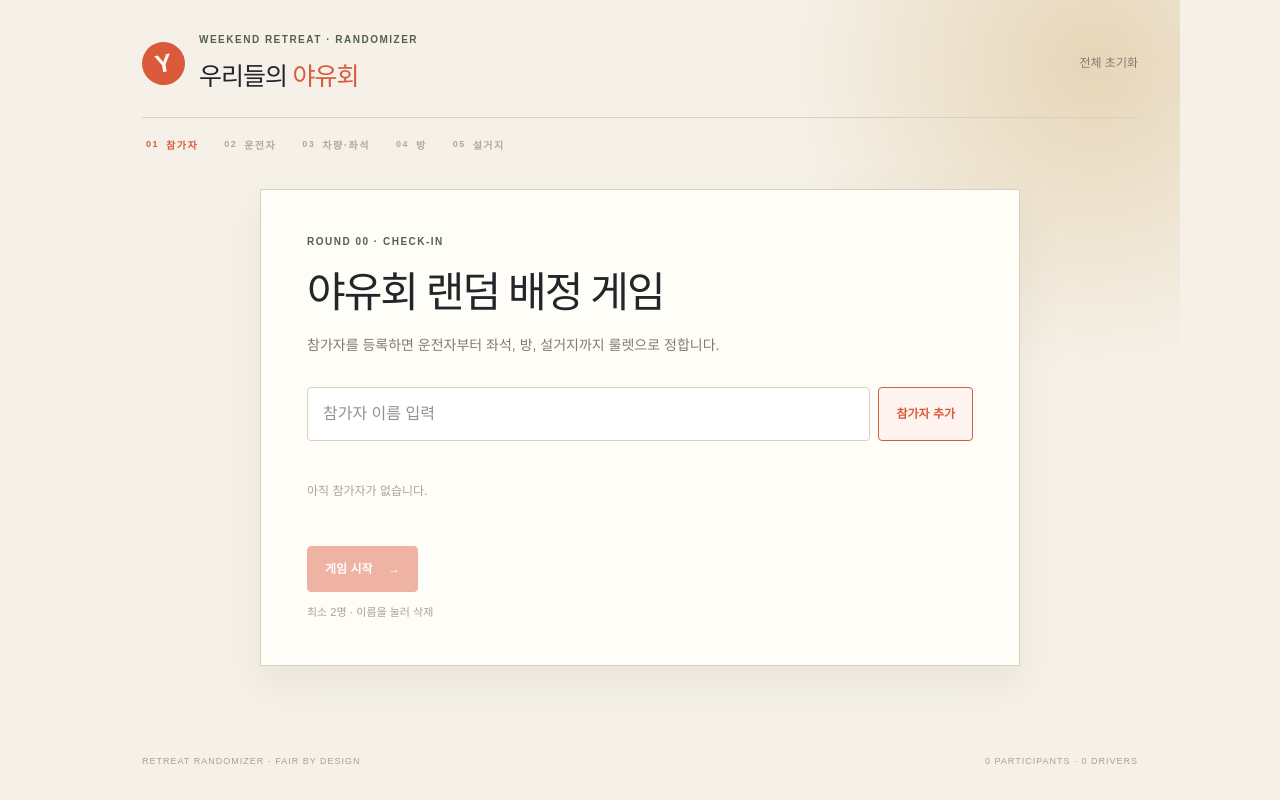
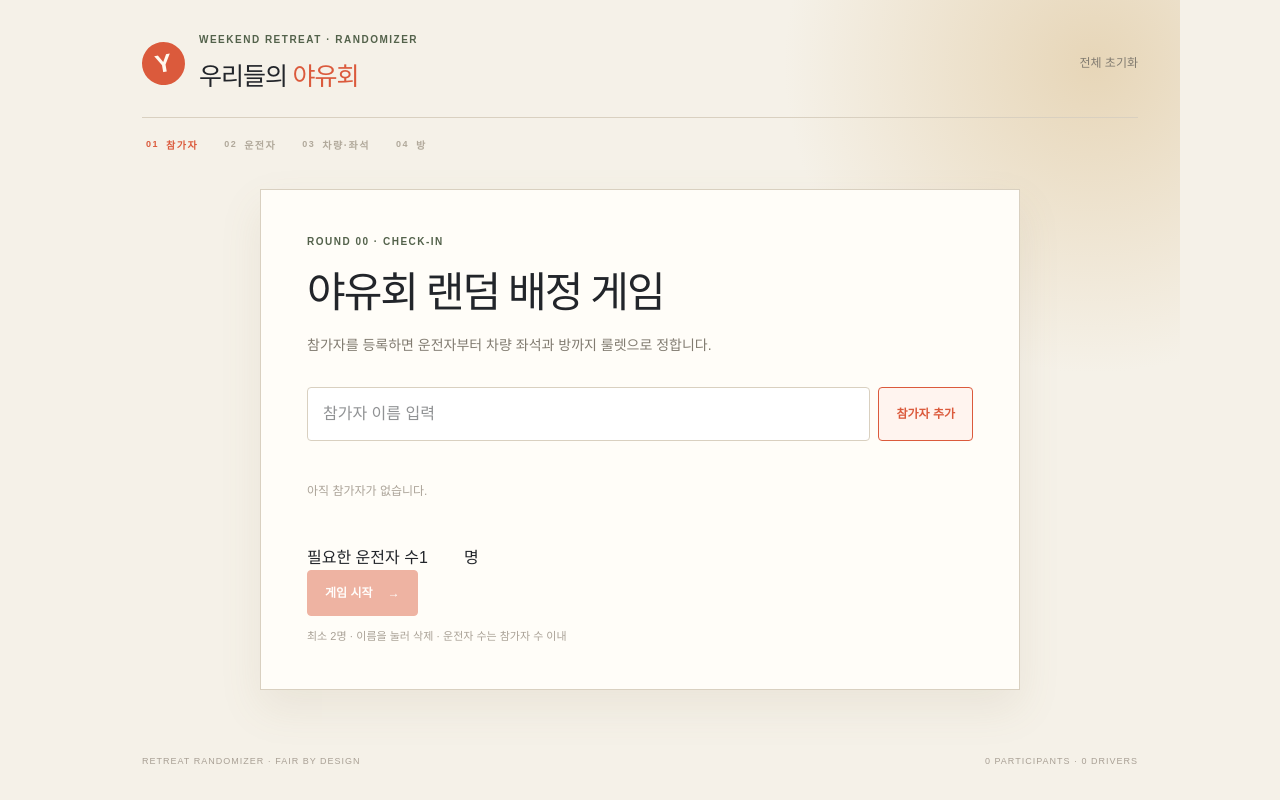
Before and after one commit to ik2daaaaa-prog/retreat-assignment-game, a Next.js app: page / in a window 1280 px wide. Built offline with nearby package versions, Linux system fonts and the light colour scheme.

Commit message:
feat: customize driver count and remove chores

```diff
--- a/app/components/ParticipantSetup.tsx
+++ b/app/components/ParticipantSetup.tsx
@@ -1,15 +1,17 @@
 "use client";
 
 import { useState } from "react";
+import { normalizeDriverCount } from "../lib/assignment";
 
 type ParticipantSetupProps = {
   participants: string[];
   onChange: (participants: string[]) => void;
-  onStart: () => void;
+  onStart: (driverCount: number) => void;
 };
 
 export function ParticipantSetup({ participants, onChange, onStart }: ParticipantSetupProps) {
   const [draft, setDraft] = useState("");
+  const [driverCount, setDriverCount] = useState(1);
 
   const addParticipant = () => {
     const name = draft.trim();
@@ -22,7 +24,7 @@ export function ParticipantSetup({ participants, onChange, onStart }: Participan
     <section className="setup-card">
       <div className="section-kicker">ROUND 00 · CHECK-IN</div>
       <h2>야유회 랜덤 배정 게임</h2>
-      <p className="intro">참가자를 등록하면 운전자부터 좌석, 방, 설거지까지 룰렛으로 정합니다.</p>
+      <p className="intro">참가자를 등록하면 운전자부터 차량 좌석과 방까지 룰렛으로 정합니다.</p>
       <div className="input-row">
         <input
           value={draft}
@@ -41,8 +43,9 @@ export function ParticipantSetup({ participants, onChange, onStart }: Participan
           </button>
         ))}
       </div>
-      <button className="primary-button" type="button" disabled={participants.length < 2} onClick={onStart}>게임 시작 <span>→</span></button>
-      <p className="hint">최소 2명 · 이름을 눌러 삭제</p>
+      <div className="driver-count-row"><label htmlFor="driver-count">필요한 운전자 수</label><input id="driver-count" type="number" min="1" max={Math.max(1, participants.length)} value={driverCount} onChange={(event) => setDriverCount(Number(event.target.value))} /><span>명</span></div>
+      <button className="primary-button" type="button" disabled={participants.length < 2} onClick={() => onStart(normalizeDriverCount(driverCount, participants.length))}>게임 시작 <span>→</span></button>
+      <p className="hint">최소 2명 · 이름을 눌러 삭제 · 운전자 수는 참가자 수 이내</p>
     </section>
   );
 }
--- a/app/layout.tsx
+++ b/app/layout.tsx
@@ -3,7 +3,7 @@ import "./globals.css";
 
 export const metadata: Metadata = {
   title: "우리들의 야유회 · 랜덤 배정 게임",
-  description: "운전자, 차량 좌석, 방, 설거지 담당을 룰렛으로 정하는 야유회 게임.",
+  description: "운전자, 차량 좌석, 방 배정을 룰렛으로 정하는 야유회 게임.",
   icons: { icon: "/favicon.svg", shortcut: "/favicon.svg" },
 };
 
--- a/app/page.tsx
+++ b/app/page.tsx
@@ -5,7 +5,7 @@ import { AssignmentBoard } from "./components/AssignmentBoard";
 import { ParticipantSetup } from "./components/ParticipantSetup";
 import { Roulette } from "./components/Roulette";
 import { VehicleRegistration } from "./components/VehicleRegistration";
-import { choreCandidateIds, createSeatAssignments, createVehicle, passengerSeatIds, remainingParticipantIds, roomCandidateIds, validateCapacity, type Assignment, type Phase, type Vehicle } from "./lib/assignment";
+import { createSeatAssignments, createVehicle, driverSelectionComplete, passengerSeatIds, remainingParticipantIds, roomCandidateIds, validateCapacity, type Assignment, type Phase, type Vehicle } from "./lib/assignment";
 
 type Room = { id: string; label: string; capacity: number };
 const seatNames: Record<string, string> = { "front-right": "조수석", "row2-left": "2열 왼쪽", "row2-right": "2열 오른쪽", "row3-left": "3열 왼쪽", "row3-right": "3열 오른쪽" };
@@ -14,6 +14,7 @@ export default function Home() {
   const [phase, setPhase] = useState<Phase>("setup");
   const [participants, setParticipants] = useState<string[]>([]);
   const [driverIds, setDriverIds] = useState<string[]>([]);
+  const [driverTarget, setDriverTarget] = useState(1);
   const [vehicleLabels, setVehicleLabels] = useState<Record<string, string>>({});
   const [vehicles, setVehicles] = useState<Vehicle[]>([]);
   const [vehicleSeatAssignments, setVehicleSeatAssignments] = useState<Assignment>({});
@@ -22,9 +23,6 @@ export default function Home() {
   const [rooms, setRooms] = useState<Room[]>([{ id: "room-1", label: "1호실", capacity: 2 }]);
   const [roomAssignments, setRoomAssignments] = useState<Assignment>({});
   const [roomSlotIndex, setRoomSlotIndex] = useState(0);
-  const [chores, setChores] = useState<string[]>(["식사 후 설거지"]);
-  const [choreAssignments, setChoreAssignments] = useState<Assignment>({});
-  const [choreIndex, setChoreIndex] = useState(0);
   const [roomError, setRoomError] = useState("");
   const [hydrated, setHydrated] = useState(false);
 
@@ -35,7 +33,6 @@ export default function Home() {
   const roomQueue = useMemo(() => rooms.flatMap((room) => Array.from({ length: Math.max(0, room.capacity) }, (_, index) => ({ roomId: room.id, index }))), [rooms]);
   const currentRoomSlot = roomQueue[roomSlotIndex];
   const roomCandidates = useMemo(() => roomCandidateIds(participants, roomAssignments).map((label) => ({ id: label, label })), [participants, roomAssignments]);
-  const choreCandidates = useMemo(() => choreCandidateIds(participants).map((label) => ({ id: label, label })), [participants]);
 
   useEffect(() => {
     const timer = window.setTimeout(() => {
@@ -43,16 +40,16 @@ export default function Home() {
       if (saved) {
         try {
           const data = JSON.parse(saved);
-          setPhase(data.phase || "setup"); setParticipants(data.participants || []); setDriverIds(data.driverIds || []); setVehicleLabels(data.vehicleLabels || {}); setVehicles(data.vehicles || []); setVehicleSeatAssignments(data.vehicleSeatAssignments || {}); setSeatIndex(data.seatIndex || 0); setRooms(data.rooms || [{ id: "room-1", label: "1호실", capacity: 2 }]); setRoomAssignments(data.roomAssignments || {}); setRoomSlotIndex(data.roomSlotIndex || 0); setChores(data.chores || ["식사 후 설거지"]); setChoreAssignments(data.choreAssignments || {}); setChoreIndex(data.choreIndex || 0);
+          setPhase(data.phase || "setup"); setParticipants(data.participants || []); setDriverIds(data.driverIds || []); setDriverTarget(data.driverTarget || 1); setVehicleLabels(data.vehicleLabels || {}); setVehicles(data.vehicles || []); setVehicleSeatAssignments(data.vehicleSeatAssignments || {}); setSeatIndex(data.seatIndex || 0); setRooms(data.rooms || [{ id: "room-1", label: "1호실", capacity: 2 }]); setRoomAssignments(data.roomAssignments || {}); setRoomSlotIndex(data.roomSlotIndex || 0);
         } catch { localStorage.removeItem("retreat-assignment-game-v1"); }
       }
       setHydrated(true);
     }, 0);
     return () => window.clearTimeout(timer);
   }, []);
-  useEffect(() => { if (hydrated) localStorage.setItem("retreat-assignment-game-v1", JSON.stringify({ phase, participants, driverIds, vehicleLabels, vehicles, vehicleSeatAssignments, seatIndex, rooms, roomAssignments, roomSlotIndex, chores, choreAssignments, choreIndex })); }, [hydrated, phase, participants, driverIds, vehicleLabels, vehicles, vehicleSeatAssignments, seatIndex, rooms, roomAssignments, roomSlotIndex, chores, choreAssignments, choreIndex]);
+  useEffect(() => { if (hydrated) localStorage.setItem("retreat-assignment-game-v1", JSON.stringify({ phase, participants, driverIds, driverTarget, vehicleLabels, vehicles, vehicleSeatAssignments, seatIndex, rooms, roomAssignments, roomSlotIndex })); }, [hydrated, phase, participants, driverIds, driverTarget, vehicleLabels, vehicles, vehicleSeatAssignments, seatIndex, rooms, roomAssignments, roomSlotIndex]);
 
-  const reset = () => { localStorage.removeItem("retreat-assignment-game-v1"); setPhase("setup"); setParticipants([]); setDriverIds([]); setVehicleLabels({}); setVehicles([]); setVehicleSeatAssignments({}); setSeatIndex(0); setRooms([{ id: "room-1", label: "1호실", capacity: 2 }]); setRoomAssignments({}); setRoomSlotIndex(0); setChores(["식사 후 설거지"]); setChoreAssignments({}); setChoreIndex(0); setCapacityError(""); setRoomError(""); };
+  const reset = () => { localStorage.removeItem("retreat-assignment-game-v1"); setPhase("setup"); setParticipants([]); setDriverIds([]); setDriverTarget(1); setVehicleLabels({}); setVehicles([]); setVehicleSeatAssignments({}); setSeatIndex(0); setRooms([{ id: "room-1", label: "1호실", capacity: 2 }]); setRoomAssignments({}); setRoomSlotIndex(0); setCapacityError(""); setRoomError(""); };
   const registerVehicles = () => {
     const nextVehicles = driverIds.map((driverId, index) => createVehicle(`vehicle-${index + 1}`, driverId, vehicleLabels[driverId] || ""));
     const capacity = validateCapacity(participants.length, nextVehicles);
@@ -64,20 +61,18 @@ export default function Home() {
     if (!rooms.length || capacity < participants.length) { setRoomError(`방 정원이 ${participants.length - capacity}자리 부족합니다.`); return; }
     setRoomError(""); setRoomAssignments({}); setRoomSlotIndex(0); setPhase("rooms");
   };
-  const summaryText = [...vehicles.map((vehicle) => `${vehicle.label} (${vehicleSeatAssignments[`${vehicle.id}:driver`] || vehicle.driverId})`), ...rooms.map((room) => `${room.label}: ${Object.entries(roomAssignments).filter(([key]) => key.startsWith(`${room.id}:`)).map(([, value]) => value).join(", ")}`), ...chores.map((chore, index) => `${chore}: ${choreAssignments[`chore-${index}`] || ""}`)].join("\n");
+  const summaryText = [...vehicles.map((vehicle) => `${vehicle.label}: ${vehicleSeatAssignments[`${vehicle.id}:driver`] || vehicle.driverId}`), ...rooms.map((room) => `${room.label}: ${Object.entries(roomAssignments).filter(([key]) => key.startsWith(`${room.id}:`)).map(([, value]) => value).join(", ")}`)].join("\n");
 
   return <main className="app-shell">
     <header className="topbar"><div className="brand-lockup"><span className="brand-mark">Y</span><div><div className="section-kicker">WEEKEND RETREAT · RANDOMIZER</div><h1>우리들의 <em>야유회</em></h1></div></div><button className="text-button" type="button" onClick={reset}>전체 초기화</button></header>
-    <section className="progress-strip" aria-label="진행 단계">{["참가자", "운전자", "차량·좌석", "방", "설거지"].map((label, index) => <span className={(index === 0 && phase === "setup") || (index === 1 && phase === "drivers") ? "active" : ""} key={label}><b>{String(index + 1).padStart(2, "0")}</b>{label}</span>)}</section>
-    {phase === "setup" && <ParticipantSetup participants={participants} onChange={setParticipants} onStart={() => setPhase("drivers")} />}
-    {phase === "drivers" && <section className="game-card"><div className="section-kicker">ROUND 01 · DRIVER DRAW</div><h2>오늘의 운전자를 뽑습니다</h2><p className="intro">필요한 만큼 운전자를 추가 추첨한 뒤 차량을 입력할 준비가 되면 확정하세요.</p><div className="game-grid"><Roulette candidates={driverCandidates} onComplete={(winner) => setDriverIds((current) => [...current, winner.id])} buttonLabel="운전자 추첨" /><aside className="result-panel"><div className="panel-label">확정된 운전자</div>{driverIds.length ? driverIds.map((id, index) => <div className="result-row" key={id}><span>DRIVER {String(index + 1).padStart(2, "0")}</span><strong>{id}</strong></div>) : <p className="empty-state">아직 추첨 결과가 없습니다.</p>}<button className="primary-button" type="button" disabled={!driverIds.length} onClick={() => setPhase("vehicles")}>운전자 확정 <span>→</span></button></aside></div><button className="back-button" type="button" onClick={() => setPhase("setup")}>← 참가자 수정</button></section>}
+    <section className="progress-strip" aria-label="진행 단계">{["참가자", "운전자", "차량·좌석", "방"].map((label, index) => <span className={(index === 0 && phase === "setup") || (index === 1 && phase === "drivers") ? "active" : ""} key={label}><b>{String(index + 1).padStart(2, "0")}</b>{label}</span>)}</section>
+    {phase === "setup" && <ParticipantSetup participants={participants} onChange={setParticipants} onStart={(count) => { setDriverTarget(count); setDriverIds([]); setPhase("drivers"); }} />}
+    {phase === "drivers" && <section className="game-card"><div className="section-kicker">ROUND 01 · DRIVER DRAW</div><h2>오늘의 운전자를 뽑습니다</h2><p className="intro">필요한 운전자 수: <b>{driverTarget}명</b> · 현재 추첨: <b>{driverIds.length}/{driverTarget}명</b></p><div className="game-grid"><Roulette candidates={driverCandidates} onComplete={(winner) => setDriverIds((current) => current.length < driverTarget ? [...current, winner.id] : current)} buttonLabel="운전자 추첨" /><aside className="result-panel"><div className="panel-label">확정된 운전자</div>{driverIds.length ? driverIds.map((id, index) => <div className="result-row" key={id}><span>DRIVER {String(index + 1).padStart(2, "0")}</span><strong>{id}</strong></div>) : <p className="empty-state">아직 추첨 결과가 없습니다.</p>}<button className="primary-button" type="button" disabled={!driverSelectionComplete(driverIds.length, driverTarget)} onClick={() => setPhase("vehicles")}>운전자 확정 <span>→</span></button></aside></div><button className="back-button" type="button" onClick={() => setPhase("setup")}>← 참가자 수정</button></section>}
     {phase === "vehicles" && <VehicleRegistration driverIds={driverIds} values={vehicleLabels} onChange={(driverId, label) => setVehicleLabels((current) => ({ ...current, [driverId]: label }))} onContinue={registerVehicles} error={capacityError} />}
     {phase === "seats" && currentSeat && <section className="game-card"><div className="section-kicker">ROUND 03 · SEAT DRAW {seatIndex + 1}/{seatQueue.length}</div><h2>차량 좌석을 배정합니다</h2><p className="intro">현재 좌석: <b>{vehicles.find((vehicle) => vehicle.id === currentSeat.vehicleId)?.label}</b> · <b>{seatNames[currentSeat.seatId] || currentSeat.seatId}</b></p><div className="game-grid"><Roulette candidates={seatCandidates} onComplete={(winner) => { setVehicleSeatAssignments((current) => ({ ...current, [`${currentSeat.vehicleId}:${currentSeat.seatId}`]: winner.id })); if (seatIndex + 1 >= seatQueue.length) setPhase("roomSetup"); else setSeatIndex((current) => current + 1); }} buttonLabel="좌석 추첨" /><AssignmentBoard vehicles={vehicles} assignments={vehicleSeatAssignments} /></div><button className="back-button" type="button" onClick={() => setPhase("vehicles")}>← 차량 정보 수정</button></section>}
     {phase === "roomSetup" && <section className="game-card"><div className="section-kicker">ROUND 04 · ROOM SETUP</div><h2>방과 정원을 입력하세요</h2><p className="intro">방 정원 합계가 참가자 수 이상이어야 합니다.</p><div className="room-editor">{rooms.map((room) => <div className="room-edit-row" key={room.id}><input value={room.label} aria-label="방 이름" onChange={(event) => setRooms((current) => current.map((item) => item.id === room.id ? { ...item, label: event.target.value } : item))} /><input type="number" min="1" value={room.capacity} aria-label="방 정원" onChange={(event) => setRooms((current) => current.map((item) => item.id === room.id ? { ...item, capacity: Number(event.target.value) } : item))} /><button className="text-button" type="button" onClick={() => setRooms((current) => current.filter((item) => item.id !== room.id))}>삭제</button></div>)}</div><button className="secondary-button" type="button" onClick={() => setRooms((current) => [...current, { id: `room-${Date.now()}`, label: `${current.length + 1}호실`, capacity: 2 }])}>방 추가</button>{roomError && <p className="error-message" role="alert">{roomError}</p>}<button className="primary-button" type="button" onClick={startRooms}>방 배정 시작 <span>→</span></button></section>}
-    {phase === "rooms" && currentRoomSlot && <section className="game-card"><div className="section-kicker">ROUND 04 · ROOM DRAW {roomSlotIndex + 1}/{roomQueue.length}</div><h2>{rooms.find((room) => room.id === currentRoomSlot.roomId)?.label} 배정</h2><p className="intro">방 정원에 맞춰 참가자를 한 명씩 추첨합니다.</p><div className="game-grid"><Roulette candidates={roomCandidates} onComplete={(winner) => { setRoomAssignments((current) => ({ ...current, [`${currentRoomSlot.roomId}:${currentRoomSlot.index}`]: winner.id })); if (roomSlotIndex + 1 >= roomQueue.length) setPhase("choreSetup"); else setRoomSlotIndex((current) => current + 1); }} buttonLabel="방 추첨" /><aside className="result-panel"><div className="panel-label">현재 방 결과</div>{Object.entries(roomAssignments).filter(([key]) => key.startsWith(`${currentRoomSlot.roomId}:`)).map(([key, value]) => <div className="result-row" key={key}><span>ROOM SEAT</span><strong>{value}</strong></div>)}</aside></div></section>}
-    {phase === "choreSetup" && <section className="game-card"><div className="section-kicker">ROUND 05 · CHORE SETUP</div><h2>설거지 역할을 입력하세요</h2><p className="intro">역할 수만큼 담당자를 추첨합니다. 한 사람이 여러 역할을 맡을 수 있습니다.</p><div className="room-editor">{chores.map((chore, index) => <div className="room-edit-row" key={`${chore}-${index}`}><input value={chore} aria-label="설거지 역할" onChange={(event) => setChores((current) => current.map((item, itemIndex) => itemIndex === index ? event.target.value : item))} /><button className="text-button" type="button" onClick={() => setChores((current) => current.filter((_, itemIndex) => itemIndex !== index))}>삭제</button></div>)}</div><button className="secondary-button" type="button" onClick={() => setChores((current) => [...current, "추가 설거지"])}>역할 추가</button><button className="primary-button" type="button" disabled={!chores.length} onClick={() => { setChoreAssignments({}); setChoreIndex(0); setPhase("chores"); }}>설거지 추첨 시작 <span>→</span></button></section>}
-    {phase === "chores" && <section className="game-card"><div className="section-kicker">ROUND 05 · CHORE DRAW {choreIndex + 1}/{chores.length}</div><h2>{chores[choreIndex]} 담당자</h2><p className="intro">전체 참가자 중에서 추첨합니다.</p><div className="game-grid"><Roulette candidates={choreCandidates} onComplete={(winner) => { setChoreAssignments((current) => ({ ...current, [`chore-${choreIndex}`]: winner.id })); if (choreIndex + 1 >= chores.length) setPhase("summary"); else setChoreIndex((current) => current + 1); }} buttonLabel="담당자 추첨" /><aside className="result-panel"><div className="panel-label">확정된 역할</div>{Object.entries(choreAssignments).map(([key, value]) => <div className="result-row" key={key}><span>{chores[Number(key.split("-")[1])]}</span><strong>{value}</strong></div>)}</aside></div></section>}
-    {phase === "summary" && <section className="game-card"><div className="section-kicker">FINAL · ALL ASSIGNMENTS</div><h2>야유회 배정이 끝났습니다</h2><p className="intro">차량 좌석, 방, 설거지 담당 결과를 확인하세요.</p><AssignmentBoard vehicles={vehicles} assignments={vehicleSeatAssignments} /><div className="summary-list">{rooms.map((room) => <div className="vehicle-result" key={room.id}><div className="panel-label">{room.label}</div>{Object.entries(roomAssignments).filter(([key]) => key.startsWith(`${room.id}:`)).map(([key, value]) => <div className="seat-row" key={key}><span>투숙자</span><strong>{value}</strong></div>)}</div>)}{chores.map((chore, index) => <div className="seat-row" key={`${chore}-${index}`}><span>{chore}</span><strong>{choreAssignments[`chore-${index}`]}</strong></div>)}</div><div className="summary-actions"><button className="secondary-button" type="button" onClick={() => navigator.clipboard?.writeText(summaryText)}>결과 복사</button><button className="secondary-button" type="button" onClick={() => window.print()}>인쇄</button><button className="primary-button" type="button" onClick={reset}>새 게임</button></div></section>}
+    {phase === "rooms" && currentRoomSlot && <section className="game-card"><div className="section-kicker">ROUND 04 · ROOM DRAW {roomSlotIndex + 1}/{roomQueue.length}</div><h2>{rooms.find((room) => room.id === currentRoomSlot.roomId)?.label} 배정</h2><p className="intro">방 정원에 맞춰 참가자를 한 명씩 추첨합니다.</p><div className="game-grid"><Roulette candidates={roomCandidates} onComplete={(winner) => { setRoomAssignments((current) => ({ ...current, [`${currentRoomSlot.roomId}:${currentRoomSlot.index}`]: winner.id })); if (roomSlotIndex + 1 >= roomQueue.length) setPhase("summary"); else setRoomSlotIndex((current) => current + 1); }} buttonLabel="방 추첨" /><aside className="result-panel"><div className="panel-label">현재 방 결과</div>{Object.entries(roomAssignments).filter(([key]) => key.startsWith(`${currentRoomSlot.roomId}:`)).map(([key, value]) => <div className="result-row" key={key}><span>ROOM SEAT</span><strong>{value}</strong></div>)}</aside></div></section>}
+    {phase === "summary" && <section className="game-card"><div className="section-kicker">FINAL · ALL ASSIGNMENTS</div><h2>야유회 배정이 끝났습니다</h2><p className="intro">차량 좌석과 방 배정 결과를 확인하세요.</p><AssignmentBoard vehicles={vehicles} assignments={vehicleSeatAssignments} /><div className="summary-list">{rooms.map((room) => <div className="vehicle-result" key={room.id}><div className="panel-label">{room.label}</div>{Object.entries(roomAssignments).filter(([key]) => key.startsWith(`${room.id}:`)).map(([key, value]) => <div className="seat-row" key={key}><span>투숙자</span><strong>{value}</strong></div>)}</div>)}</div><div className="summary-actions"><button className="secondary-button" type="button" onClick={() => navigator.clipboard?.writeText(summaryText)}>결과 복사</button><button className="secondary-button" type="button" onClick={() => window.print()}>인쇄</button><button className="primary-button" type="button" onClick={reset}>새 게임</button></div></section>}
     <footer><span>RETREAT RANDOMIZER · FAIR BY DESIGN</span><span>{participants.length} PARTICIPANTS · {driverIds.length} DRIVERS</span></footer>
   </main>;
 }
```
Also changed, not shown: app/lib/assignment.ts (+8 -3 lines), 1 other file (tests, documents, lock files or other folders).
